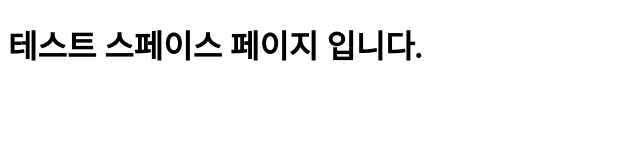
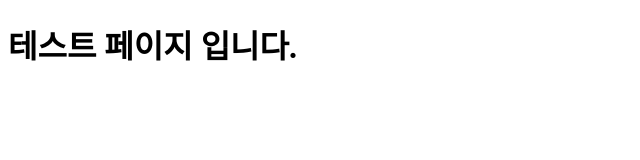
Before and after one commit to ddackkeun/my_blog_2022_06_27, a Gatsby site: page /test in a window 1280 px wide. Shown: the whole page, without its empty margins (0-640 px from the left). Built offline with nearby package versions, Linux system fonts and the light colour scheme; Gatsby itself is replaced by a stand-in of ours.

Commit message:
테스트 페이지 추가

```diff
--- a/src/pages/test-case.js
+++ b/src/pages/test-space.js
@@ -1,6 +1,6 @@
 import * as React from "react"
 
-const TestPage = () => {
+const TestSpacePage = () => {
   return (
     <main>
       <title>테스트 스페이스</title>
@@ -9,4 +9,4 @@ const TestPage = () => {
   )
 };
 
-export default TestPage;
+export default TestSpacePage;
--- a/src/pages/test.js
+++ b/src/pages/test.js
@@ -3,8 +3,8 @@ import * as React from "react"
 const TestPage = () => {
   return (
     <main>
-      <title>테스트 스페이스</title>
-      <h1>테스트 스페이스 페이지 입니다.</h1>
+      <title>테스트</title>
+      <h1>테스트 페이지 입니다.</h1>
     </main>
   )
 };
```
Also changed, not shown: 1 other file.
